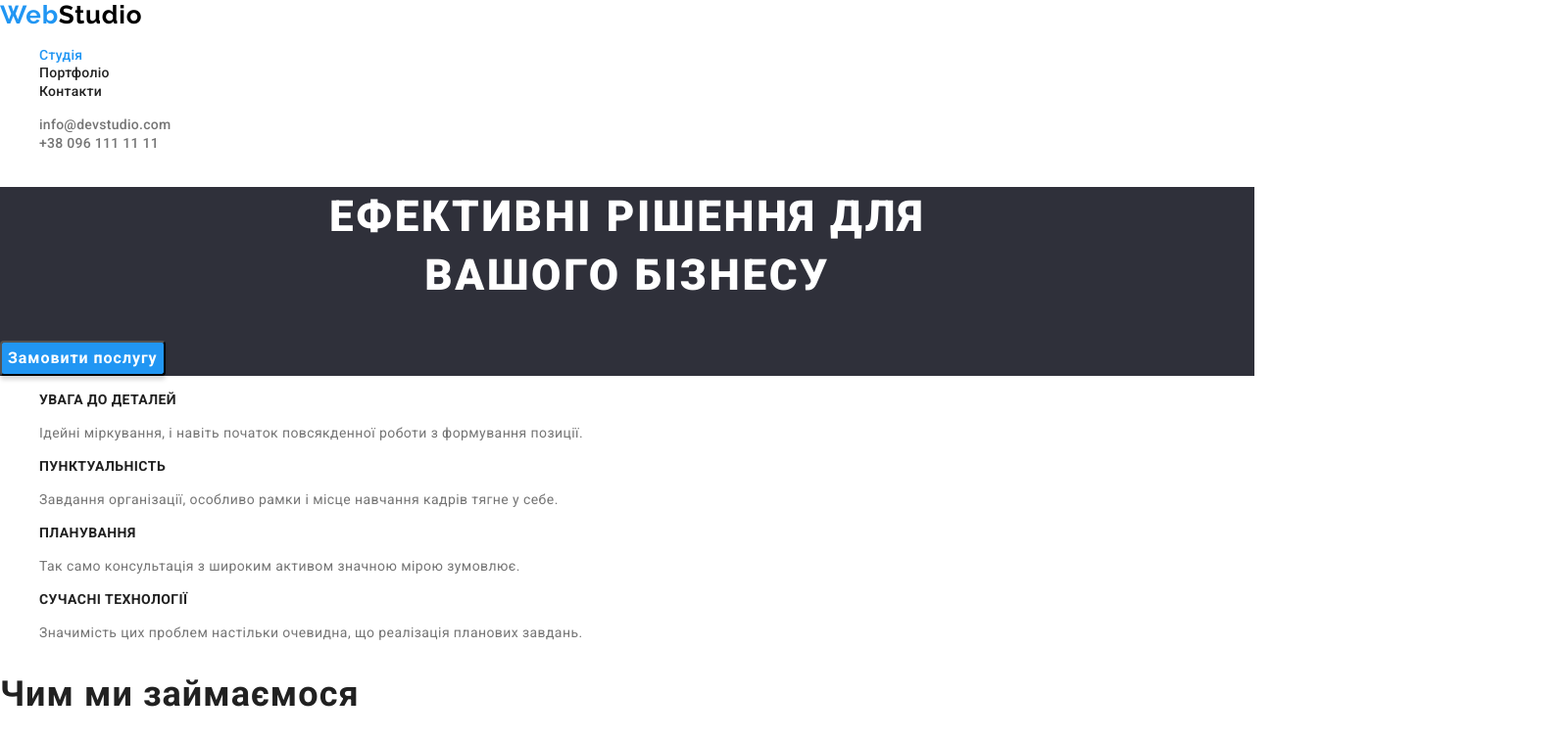
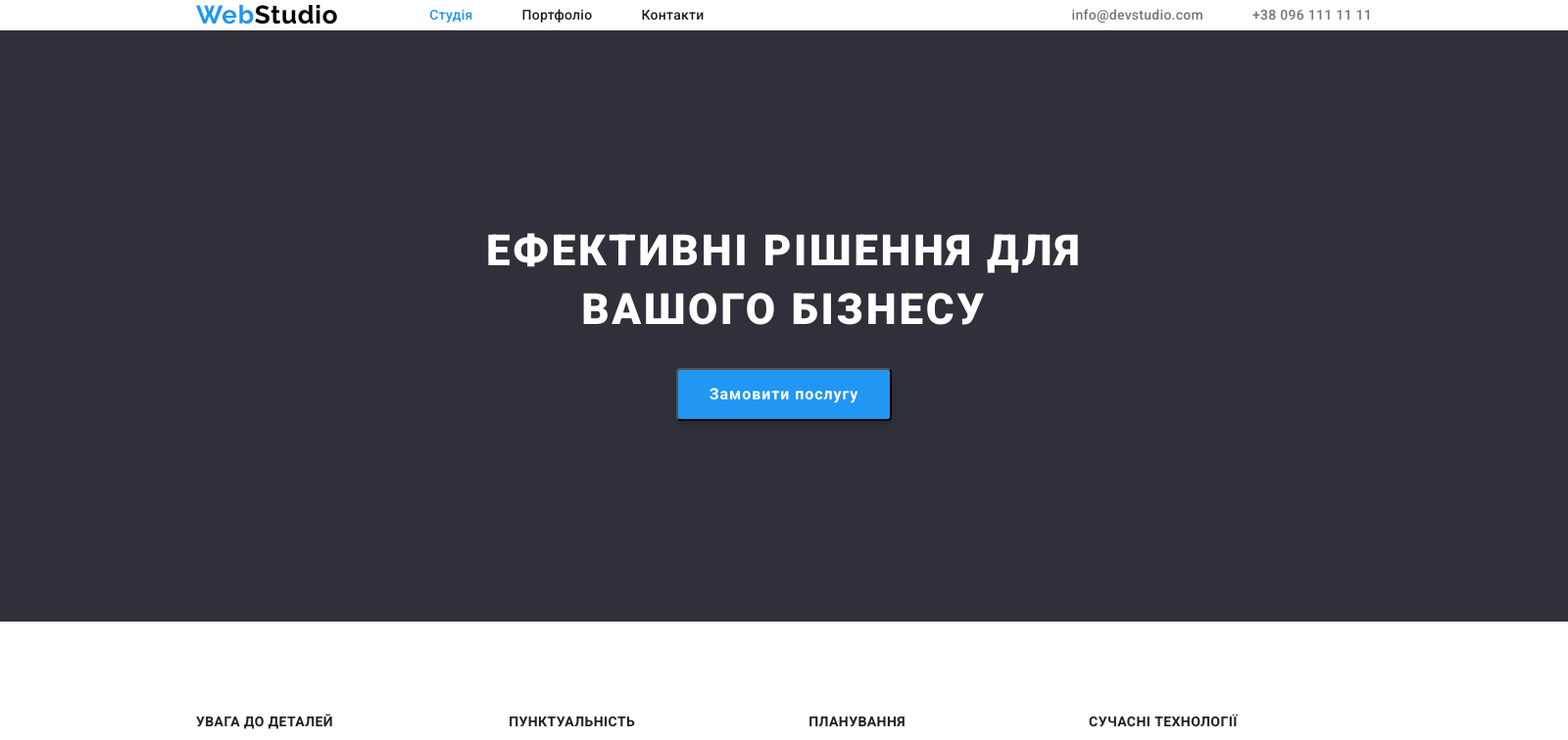
Before and after one commit to WestEagle-PS/goit-markup-hw-03, a plain HTML site: page index.html in a window 1280 px wide. Shown: the top 756 px of the page at 98% size, 1600 px wide, since content can reach past the window. Drawn offline with nearby package versions, Linux system fonts and the light colour scheme.

Commit message:
работа с flex блоками

```diff
--- a/css/styles.css
+++ b/css/styles.css
@@ -1,29 +1,81 @@
+/*
+темный цвет основного текста #212121
+светлый цвет основного текста #757575
+светлый дополнительный цвеn текста #FFFFFF
+*/
+
+
+/* задаем глобальный border-box */
+html {
+    box-sizing: border-box;
+    width: 1600px;
+}
+
+*,
+*::before,
+*::after {
+    box-sizing: inherit;
+}
+
 :root {
     --main-dark-clr: #212121;
     --main-gray-clr: #757575;
     --main-white-clr: #FFFFFF;
 }
 
-/*
-темный цвет основного текста #212121
-светлый цвет основного текста #757575
-светлый дополнительный цвеn текста #FFFFFF
-*/
-
 body {
+    margin: 0;
     font-family: 'Roboto', 'Raleway', sans-serif;
     color: #212121;
+}
+
+.container {
+    margin-left: auto;
+    margin-right: auto;
+    width: 1200px;
 }
 
 /* сброс маркированых точек в списках */
 .list {
     list-style: none;
+    padding: 0;
+    margin-top: 0;
+    margin-bottom: 0;
 }
 
 /* section nav */
+
+.nav-menu {
+    display: flex;
+    margin-left: 93px;
+}
+
+
+/* работаем с nav menu, убираем маржен крайнему элементу, есть несколько вариантов: */
+/* вариант 1, все li кроме последнего*/
+.nav-menu .item:not(:last-child) {
+    margin-right: 50px;
+}
+
+/* вариант 2 (old school): через + (соседство элементов) */
+/* .nav-menu .item+.item {
+    margin-left: 50px;
+} */
+
+.nav-link,
+.nav-contacts-link,
+{
+display: block;
+padding-top: 32px;
+padding-bottom: 32px;
+}
+
+.nav-contacts .item:not(:last-child) {
+    margin-right: 50px;
+}
+
 .header {
     background-color: var(--main-white-clr);
-    ;
 }
 
 .logo {
@@ -59,6 +111,11 @@ body {
     color: #2196F3;
 }
 
+.nav-contacts {
+    display: flex;
+    margin-left: auto;
+}
+
 .nav-contacts-link {
     font-weight: 500;
     font-size: 14px;
@@ -76,18 +133,33 @@ body {
     color: #2196F3;
 }
 
+.header .container {
+    display: flex;
+    align-items: center;
+}
+
+/* секция Hero, с основным заголовком */
 .hero {
+    margin-bottom: 94px;
+
     background-color: #2F303A;
+    text-align: center;
+    height: 600;
 }
 
 .hero-title {
+    padding-top: 195px;
+    margin-top: 0px;
+    margin-bottom: 30px;
     font-weight: 900;
     font-size: 44px;
     line-height: calc(60 / 44);
-    text-align: center;
     letter-spacing: 0.06em;
     text-transform: uppercase;
     color: var(--main-white-clr);
+
+    text-align: center;
+
 }
 
 .hero-button {
@@ -96,11 +168,12 @@ body {
     font-weight: 700;
     font-size: 16px;
     line-height: calc(30 / 16);
-    display: flex;
-    align-items: center;
-    text-align: center;
     letter-spacing: 0.06em;
     color: var(--main-white-clr);
+    cursor: pointer;
+    padding: 10px 32px;
+    margin-bottom: 205px;
+
     background-color: #2196F3;
     box-shadow: 0px 4px 4px rgba(0, 0, 0, 0.15);
     border-radius: 4px;
@@ -109,7 +182,24 @@ body {
 .hero-button:active {
     background-color: #188CE8;
     box-shadow: 0px 4px 4px rgba(0, 0, 0, 0.15);
-    border-radius: 4px;
+}
+
+
+/* секция наши преимущества (benefits) */
+.benefits-list {
+    display: flex;
+}
+
+.benefits {
+    margin-bottom: 94px;
+}
+
+.benefits-list .item:not(:last-child) {
+    margin-right: 30px;
+}
+
+.benefits-list .items {
+    flex-basis: 270px;
 }
 
 .benefits-title {
@@ -121,6 +211,17 @@ body {
     color: var(--main-dark-clr);
 }
 
+.benefits-list,
+.benefits-text {
+    margin-top: 0;
+    margin-bottom: 0;
+}
+
+.benefits-title {
+    margin-top: 0;
+    margin-bottom: 10px;
+}
+
 .benefits-text {
     font-weight: 400;
     font-size: 14px;
@@ -129,11 +230,40 @@ body {
     color: var(--main-gray-clr);
 }
 
+
+/* секция "чем мы занимаемся" */
+.work-list {
+    display: flex;
+    justify-content: space-between;
+}
+
+
 .section-title {
     font-weight: 700;
     font-size: 36px;
     line-height: calc(42 / 36);
     letter-spacing: 0.03em;
+    margin-top: 0;
+    margin-bottom: 50px;
+    text-align: center;
+}
+
+.work {
+    margin-bottom: 94px;
+}
+
+
+/* секция "наша команда" */
+.team-list {
+    display: flex;
+    justify-content: space-between;
+    margin-bottom: 94px;
+}
+
+.card-title {
+    margin-top: 30px;
+    margin-bottom: 10px;
+    text-align: center;
 }
 
 .card-title {
@@ -148,12 +278,29 @@ body {
     font-size: 16px;
     line-height: calc(19 / 16);
     color: var(--main-gray-clr);
+
+    margin-top: 0;
+    margin-bottom: 30px;
+    text-align: center;
 }
 
 
+/* секция footer */
 .footer {
     background-color: #2F303A;
+    padding-top: 60px;
+    padding-bottom: 60px;
 }
+
+.footer-list>.item {
+    margin-bottom: 9px;
+}
+
+.footer-list>.item:first-child {
+    margin-top: 20px;
+}
+
+
 
 .footer-logo {
     font-family: 'Raleway';
@@ -192,7 +339,7 @@ body {
 }
 
 
-/* спрятанная секция h1 */
+/* спрятанная секция h1 в портфолио */
 .visually-hidden {
     position: absolute;
     width: 1px;
@@ -215,6 +362,9 @@ body {
     font-weight: 500;
     font-size: 16px;
     line-height: calc(26 / 16);
+    cursor: pointer;
+    border-radius: 4px;
+    text-align: center;
 }
 
 .button:hover,
@@ -235,8 +385,3 @@ body {
     line-height: calc(30 / 16);
     color: var(--main-gray-clr);
 }
-
-.hero-button,
-button {
-    cursor: pointer;
-}
```
